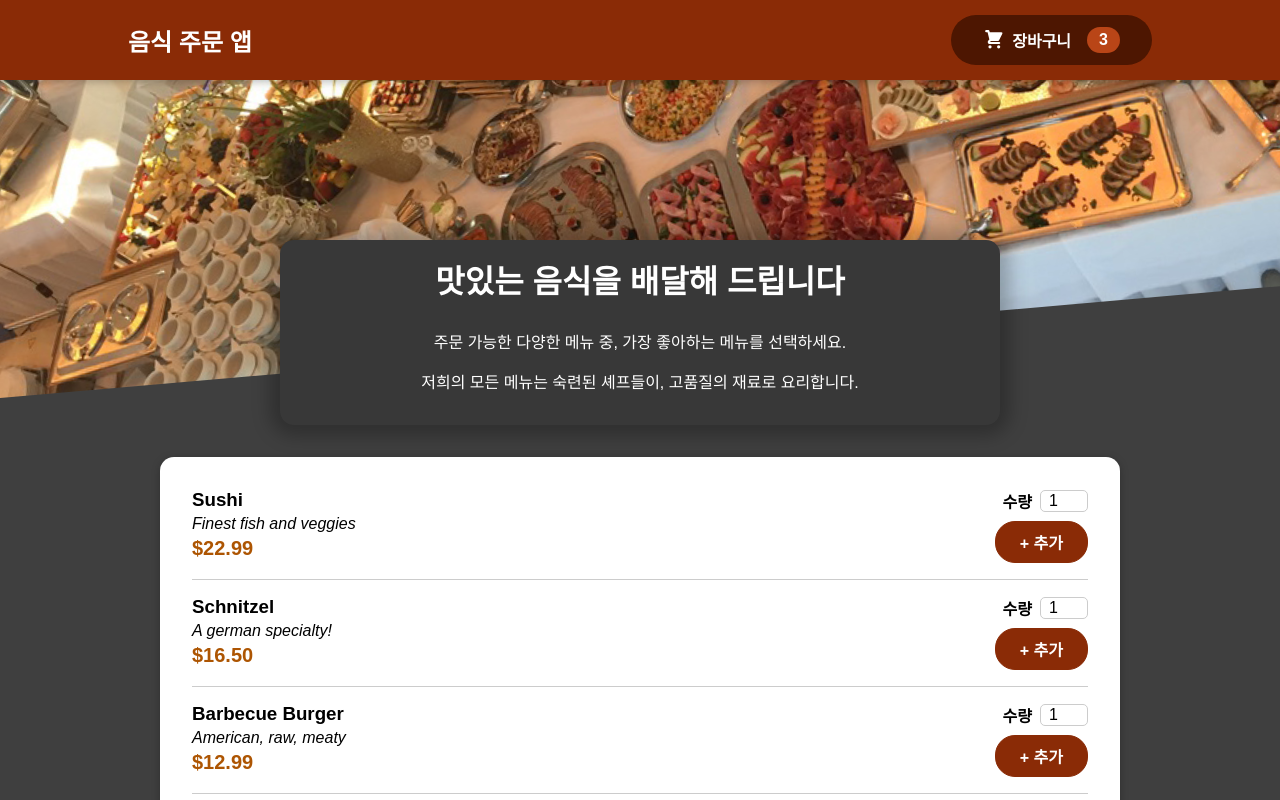
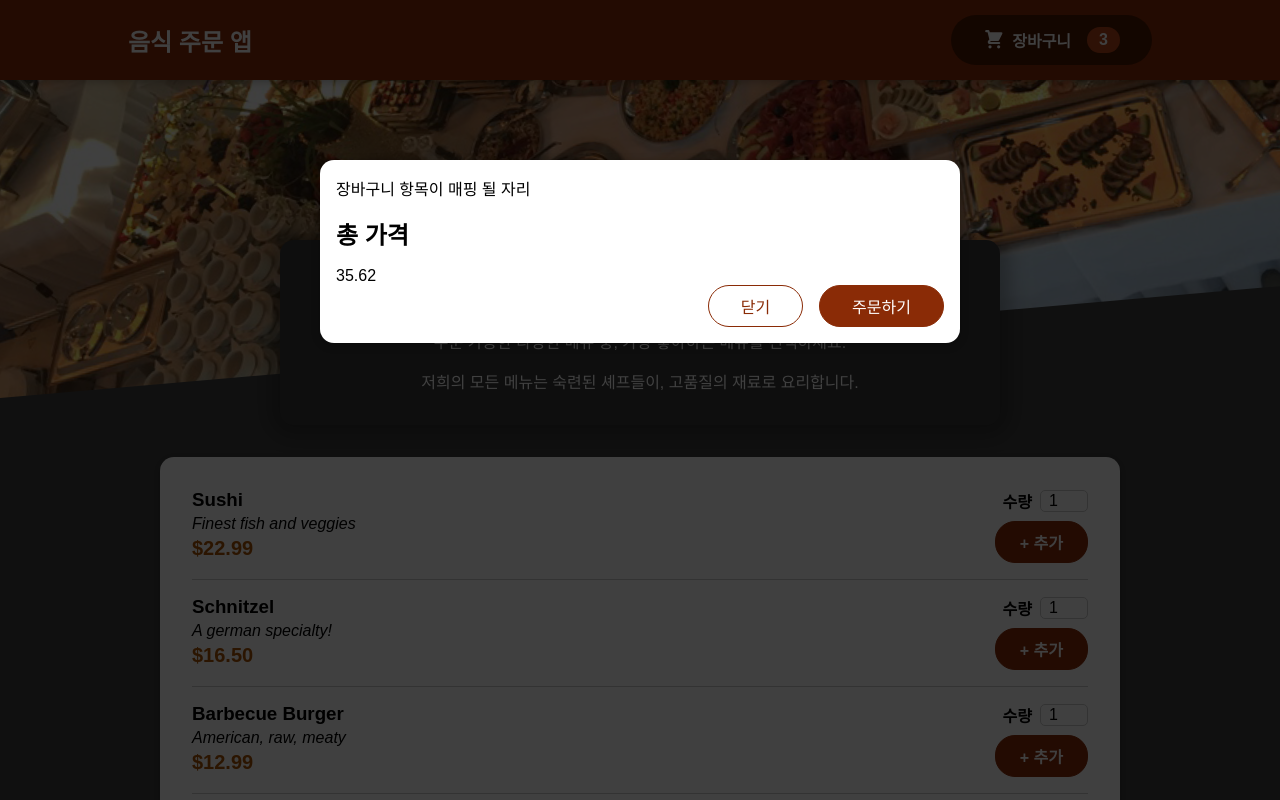
Before and after one commit to Everylisy/complete-react-basics, a React (Create React App) app in the folder food-order-app/: page / in a window 1280 px wide. Shown: the top 800 px of the page. Built offline with nearby package versions, Linux system fonts and the light colour scheme; a web font is replaced by a local one.

Commit message:
style: react Portal을 활용하여 장바구니 Modal UI 추가

```diff
--- a/food-order-app/public/index.html
+++ b/food-order-app/public/index.html
@@ -28,6 +28,7 @@
   </head>
   <body>
     <noscript>You need to enable JavaScript to run this app.</noscript>
+    <div id="overlays"></div>
     <div id="root"></div>
     <!--
       This HTML file is a template.
--- a/food-order-app/src/App.js
+++ b/food-order-app/src/App.js
@@ -1,4 +1,5 @@
 import React from 'react';
+import Cart from './Card/Cart';
 
 import Header from './Layout/Header';
 import Meals from './Meals/Meals';
@@ -6,6 +7,7 @@
 function App() {
   return (
     <>
+      <Cart />
       <Header>Let's get started!</Header>
       <main>
         <Meals />
--- /dev/null
+++ b/food-order-app/src/Card/Cart.js
@@ -0,0 +1,22 @@
+import React from 'react';
+
+import styles from './Cart.module.css';
+import Modal from '../UI/Modal';
+
+const Cart = () => {
+  return (
+    <Modal>
+      장바구니 항목이 매핑 될 자리
+      <div>
+        <span className={styles.total}>총 가격</span>
+        <span>35.62</span>
+      </div>
+      <div className={styles.actions}>
+        <button className={styles['button--alt']}>닫기</button>
+        <button className={styles.button}>주문하기</button>
+      </div>
+    </Modal>
+  );
+};
+
+export default Cart;
--- /dev/null
+++ b/food-order-app/src/Card/Cart.module.css
@@ -0,0 +1,46 @@
+.cart-items {
+  list-style: none;
+  margin: 0;
+  padding: 0;
+  max-height: 20rem;
+  overflow: auto;
+}
+
+.total {
+  display: flex;
+  justify-content: space-between;
+  align-items: center;
+  font-weight: bold;
+  font-size: 1.5rem;
+  margin: 1rem 0;
+}
+
+.actions {
+  text-align: right;
+}
+
+.actions button {
+  font: inherit;
+  cursor: pointer;
+  background-color: transparent;
+  border: 1px solid #8a2b06;
+  padding: 0.5rem 2rem;
+  border-radius: 25px;
+  margin-left: 1rem;
+}
+
+.actions button:hover,
+.actions button:active {
+  background-color: #5a1a01;
+  border-color: #5a1a01;
+  color: white;
+}
+
+.actions .button--alt {
+  color: #8a2b06;
+}
+
+.actions .button {
+  background-color: #8a2b06;
+  color: white;
+}
--- /dev/null
+++ b/food-order-app/src/UI/Modal.js
@@ -0,0 +1,32 @@
+import React from 'react';
+import ReactDOM from 'react-dom';
+
+import styles from './Modal.module.css';
+
+const BackDrop = () => {
+  return <div className={styles.backdrop} />;
+};
+
+const ModalOverLay = (props) => {
+  return (
+    <div className={styles.modal}>
+      <div className={styles.content}>{props.children}</div>
+    </div>
+  );
+};
+
+const potalElement = document.getElementById('overlays');
+
+const Modal = (props) => {
+  return (
+    <>
+      {ReactDOM.createPortal(<BackDrop />, potalElement)}
+      {ReactDOM.createPortal(
+        <ModalOverLay>{props.children}</ModalOverLay>,
+        potalElement
+      )}
+    </>
+  );
+};
+
+export default Modal;
--- /dev/null
+++ b/food-order-app/src/UI/Modal.module.css
@@ -0,0 +1,40 @@
+.backdrop {
+  position: fixed;
+  top: 0;
+  left: 0;
+  width: 100%;
+  height: 100vh;
+  z-index: 20;
+  background-color: rgba(0, 0, 0, 0.75);
+}
+
+.modal {
+  position: fixed;
+  top: 20vh;
+  left: 5%;
+  width: 90%;
+  background-color: white;
+  padding: 1rem;
+  border-radius: 14px;
+  box-shadow: 0 2px 8px rgba(0, 0, 0, 0.25);
+  z-index: 30;
+  animation: slide-down 300ms ease-out forwards;
+}
+
+@media (min-width: 768px) {
+  .modal {
+    width: 40rem;
+    left: calc(50% - 20rem);
+  }
+}
+
+@keyframes slide-down {
+  from {
+    opacity: 0;
+    transform: translateY(-3rem);
+  }
+  to {
+    opacity: 1;
+    transform: translateY(0);
+  }
+}
```
